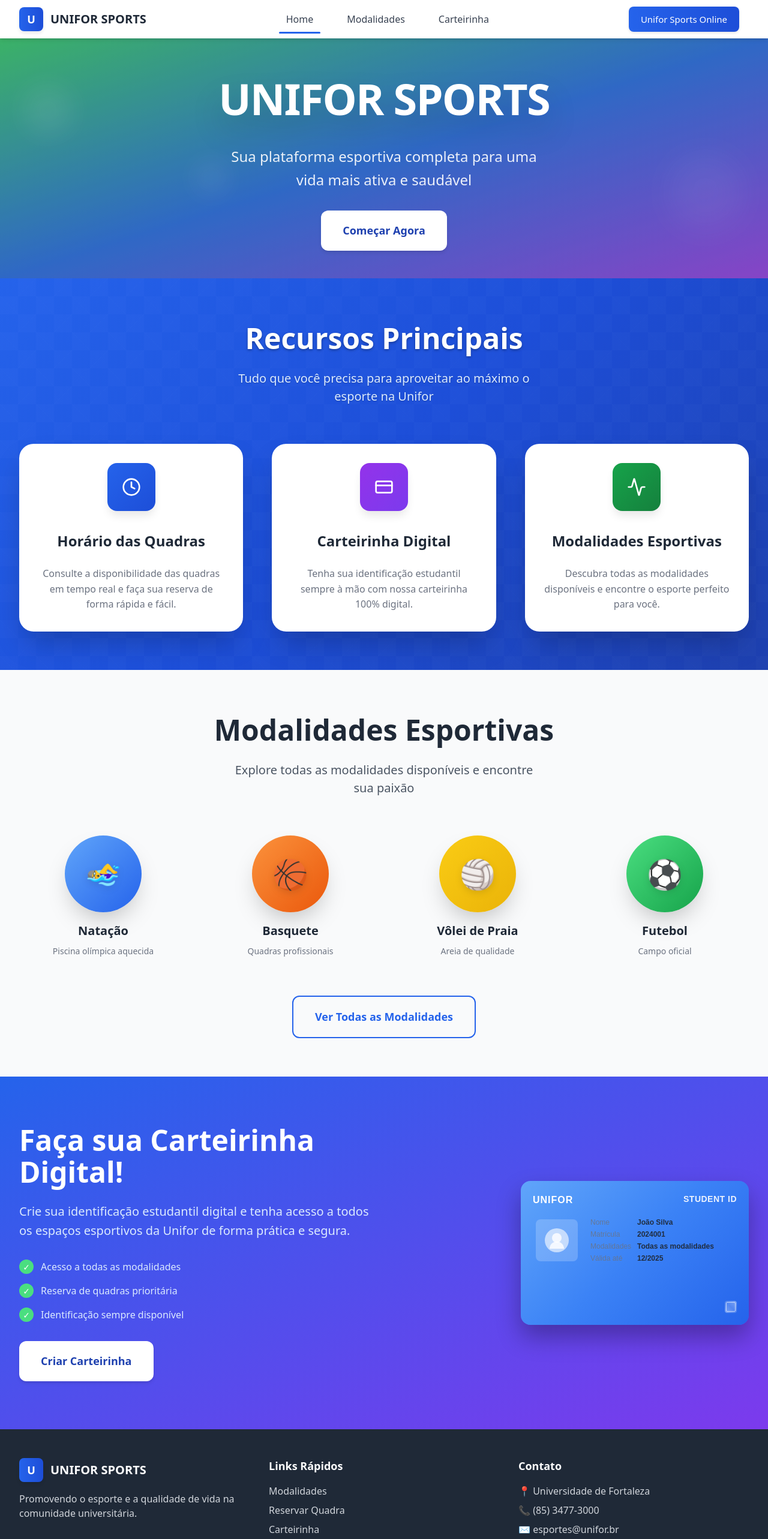
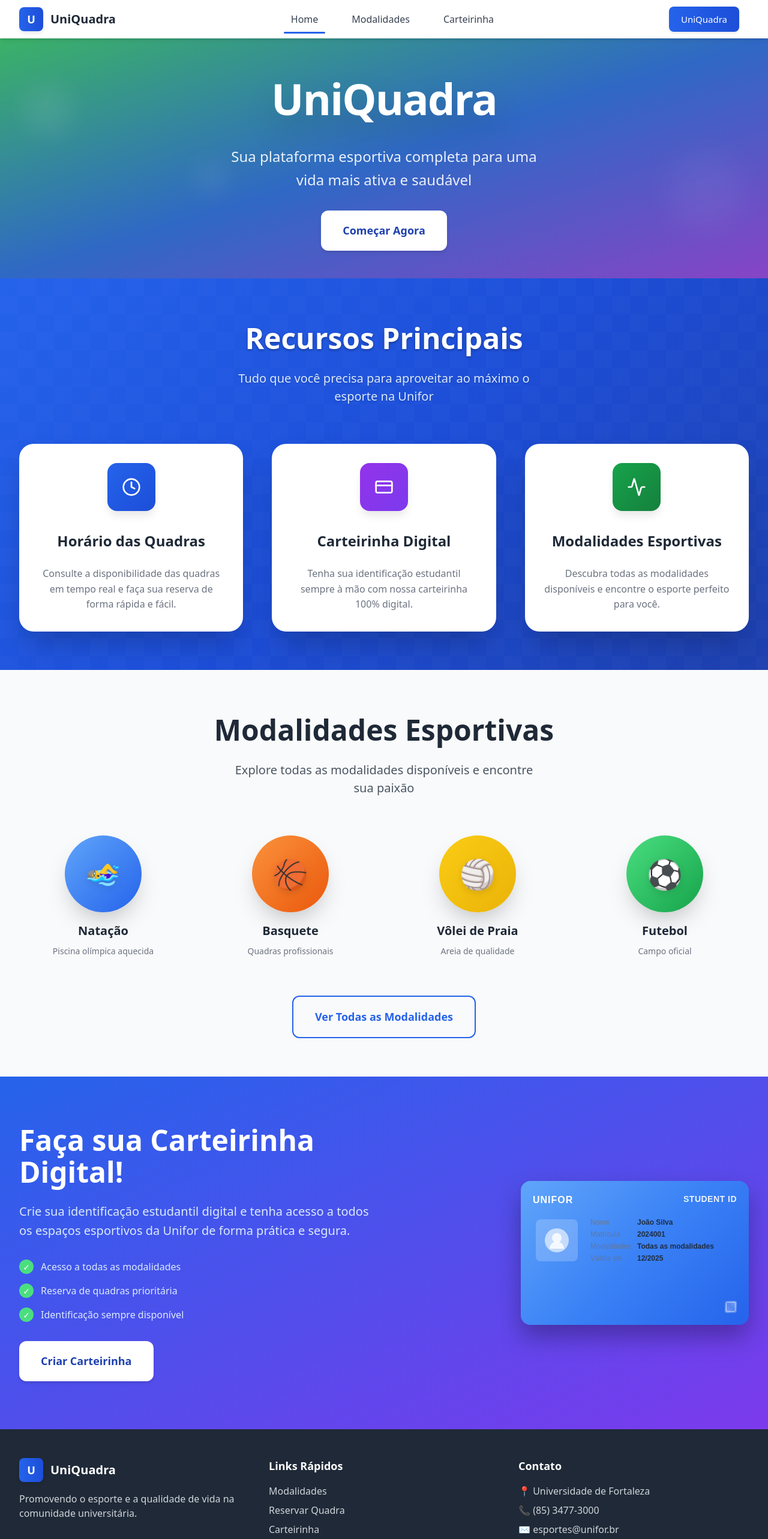
Before and after one commit to lumab23/UniQuadra, a React (Vite) app in the folder frontend/: page / in a window 1280 px wide. Shown: the top 2566 px of the page at 60% size. Built offline with nearby package versions, Linux system fonts and the light colour scheme.

Commit message:
mudança de Unifor Sports para UniQuadra

```diff
--- a/frontend/src/components/layout/Navbar.tsx
+++ b/frontend/src/components/layout/Navbar.tsx
@@ -97,7 +97,7 @@
   const handleAdminClick = (): void => {
     setShowNavItems(false);
     navigate("/admin/login");
-    console.log("Unifor Sports Online clicked - Admin login");
+    console.log("UniQuadra clicked - Admin login");
   };
 
   return (
@@ -109,7 +109,7 @@
             <div className="logo-icon">
               <span>U</span>
             </div>
-            <span className="logo-text">UNIFOR SPORTS</span>
+            <span className="logo-text">UniQuadra</span>
           </div>
 
           {/* Desktop Navigation */}
@@ -133,7 +133,7 @@
               onClick={handleAdminClick}
               className="admin-button"
             >
-              Unifor Sports Online
+              UniQuadra
             </button>
           </div>
 
@@ -177,7 +177,7 @@
               }}
               className="mobile-menu-item admin-mobile"
             >
-              Unifor Sports Online
+              UniQuadra
             </button>
           </div>
         )}
--- a/frontend/src/components/sections/Footer.tsx
+++ b/frontend/src/components/sections/Footer.tsx
@@ -10,7 +10,7 @@
               <div className="footer-logo">
                 <span className="footer-logo-text">U</span>
               </div>
-              <span className="footer-brand-name">UNIFOR SPORTS</span>
+              <span className="footer-brand-name">UniQuadra</span>
             </div>
             <p className="footer-description">
               Promovendo o esporte e a qualidade de vida na comunidade universitária.
@@ -38,7 +38,7 @@
         </div>
 
         <div className="footer-copyright">
-          <p>&copy; 2024 UNIFOR SPORTS. Todos os direitos reservados.</p>
+          <p>&copy; 2024 UniQuadra. Todos os direitos reservados.</p>
         </div>
       </div>
     </footer>
--- a/frontend/src/components/sections/HeroSection.tsx
+++ b/frontend/src/components/sections/HeroSection.tsx
@@ -27,7 +27,7 @@
 
       <div className="hero-content">
         <h1 className="hero-title">
-          UNIFOR SPORTS
+          UniQuadra
         </h1>
         <p className="hero-description">
           Sua plataforma esportiva completa para uma vida mais ativa e saudável
--- a/frontend/src/pages/AdminLogin.tsx
+++ b/frontend/src/pages/AdminLogin.tsx
@@ -113,7 +113,7 @@
               <span>🔐</span>
             </div>
             <h1 className="login-title">Acesso Administrativo</h1>
-            <p className="login-subtitle">Unifor Sports Online</p>
+            <p className="login-subtitle">UniQuadra</p>
           </div>
 
           <form onSubmit={handleSubmit} className="login-form">
```
